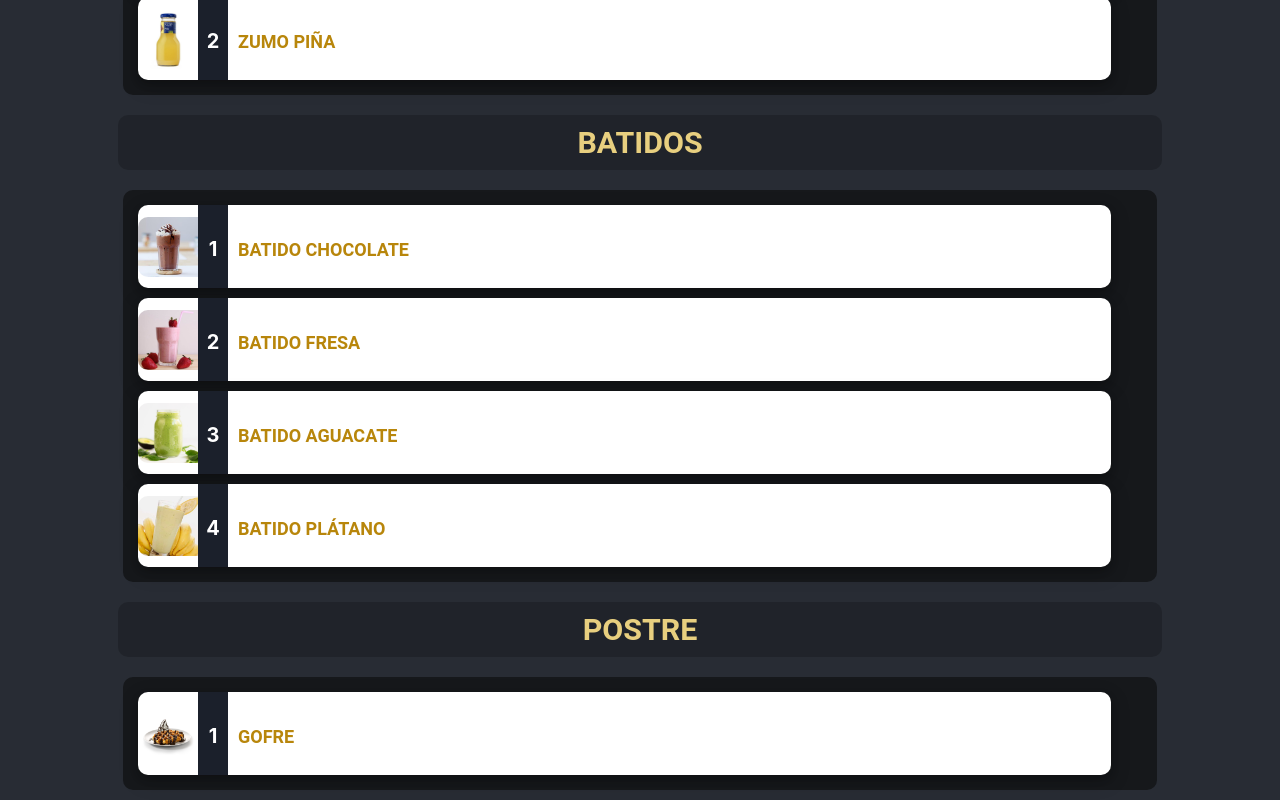
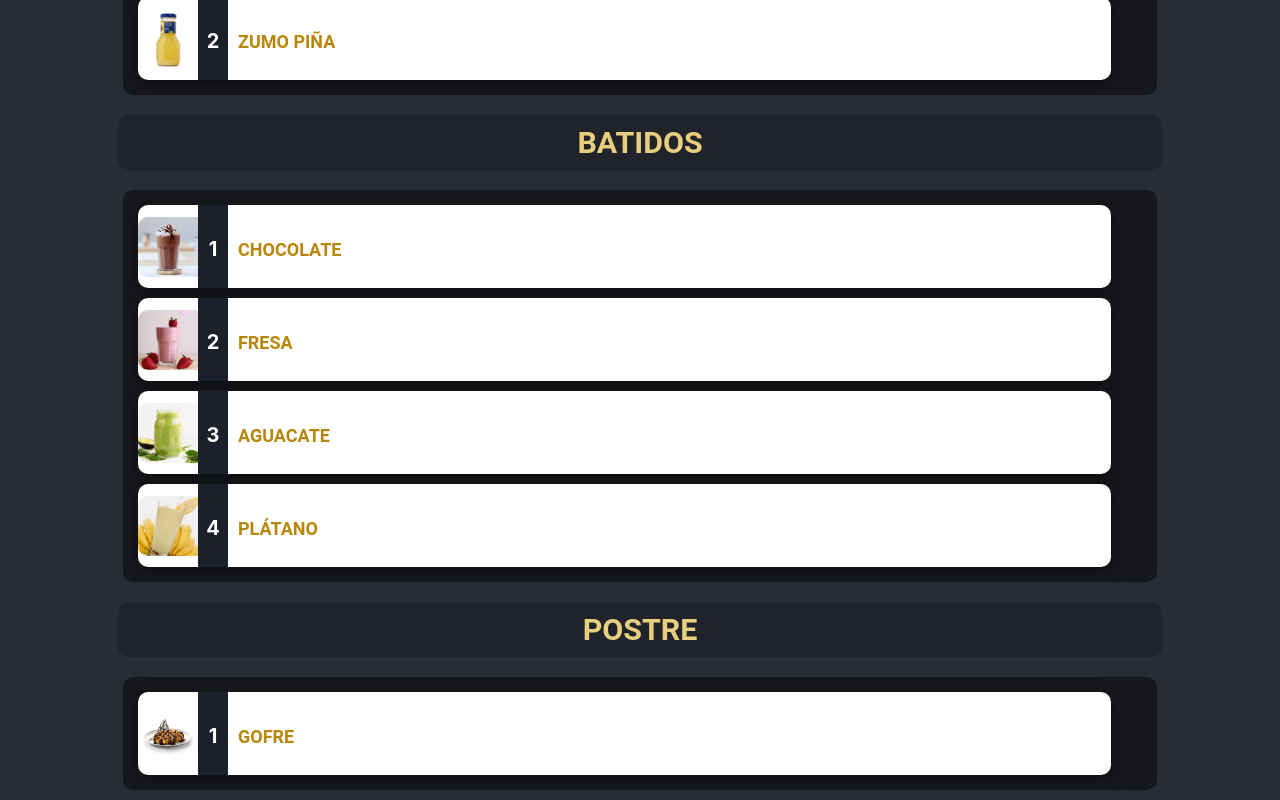
Before and after one commit to Soufisan/HookahBangApp, a React (Vite) app: page / in a window 1280 px wide. Shown: the part 2732-3532 px from the top of the page. Built offline with nearby package versions, Linux system fonts and the light colour scheme.

Commit message:
Hover azul

```diff
--- a/src/components/CardBatidos.jsx
+++ b/src/components/CardBatidos.jsx
@@ -13,19 +13,19 @@ const CardBatidos = () => {
     const Bebidas = [
         {
             id: 1,
-            title: "Batido chocolate",
+            title: "chocolate",
         },
         {
             id: 2,
-            title: "Batido fresa",
+            title: "fresa",
         },
         {
             id: 3,
-            title: "Batido aguacate",
+            title: "aguacate",
         },
         {
             id: 4,
-            title: "Batido plátano",
+            title: "plátano",
         },
 
 
--- a/src/components/CardSabor.css
+++ b/src/components/CardSabor.css
@@ -69,7 +69,7 @@ p.description {
   /* align-content: center; */
 }
 .container:hover {
-  background-color: rgb(235, 233, 255);
+  background-color: #1b202b;
 
 
 }
```
